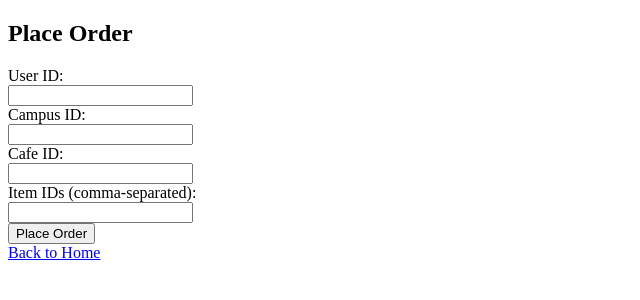
After one commit to 21pd38/Foxsense-Hackathon, a Flask app: page /place_order in a window 1280 px wide. The commit adds this page. Shown: the top 300 px of the page, without its empty margins (0-640 px from the left). Run offline with Flask 3, Linux system fonts and the light colour scheme.

Commit message:
Ability to place orders

```diff
--- a/main.py
+++ b/main.py
@@ -97,7 +97,6 @@ def register_item():
         description = request.form['description']
         price = request.form['price']
         dietary_info = request.form['dietary_info']
-
         try:
             mycursor.execute("INSERT INTO MenuItem (itemID, campusID, cafeID, itemName, description, price, dietaryInfo) VALUES (%s, %s, %s, %s, %s, %s, %s)", (item_id, campus_id, cafe_id, item_name, description, price, dietary_info))
             mydb.commit()
@@ -107,6 +106,26 @@ def register_item():
             return render_template('register_item.html', error=error)
     return render_template('register_item.html')
 
+@app.route('/place_order', methods=['GET', 'POST'])
+def place_order():
+    if request.method == 'POST':
+        user_id = request.form['user_id']
+        campus_id = request.form['campus_id']
+        cafe_id = request.form['cafe_id']
+        item_ids = request.form['item_ids']
+
+        try:
+            sql = "INSERT INTO Order_Place (userID, campusID, cafeID, itemIDs) VALUES (%s, %s, %s, %s)"
+            mycursor.execute(sql, (user_id, campus_id, cafe_id, item_ids))
+            mydb.commit()
+
+            return redirect(url_for('home'))
+        except mysql.connector.Error as e:
+            error = "Error occurred while placing the order."
+            return render_template('place_order.html', error=error)
+
+    return render_template('place_order.html')
+
 
 if __name__ == '__main__':
     app.run(debug=True)
--- a/templates/home.html
+++ b/templates/home.html
@@ -21,5 +21,6 @@
     <a href="/register_campus">Register Campus</a><br>
     <a href="/register_cafe">Register Cafe</a><br>
     <a href="/register_item">Register Item</a><br>
+    <a href="/place_order">Place order</a><br>
 </body>
 </html>
--- /dev/null
+++ b/templates/place_order.html
@@ -0,0 +1,26 @@
+<!DOCTYPE html>
+<html lang="en">
+<head>
+    <meta charset="UTF-8">
+    <meta name="viewport" content="width=device-width, initial-scale=1.0">
+    <title>Place Order</title>
+</head>
+<body>
+    <h2>Place Order</h2>
+    {% if error %}
+        <p style="color: red;">{{ error }}</p>
+    {% endif %}
+    <form action="/place_order" method="post">
+        <label for="user_id">User ID:</label><br>
+        <input type="text" id="user_id" name="user_id" required><br>
+        <label for="campus_id">Campus ID:</label><br>
+        <input type="text" id="campus_id" name="campus_id" required><br>
+        <label for="cafe_id">Cafe ID:</label><br>
+        <input type="text" id="cafe_id" name="cafe_id" required><br>
+        <label for="item_ids">Item IDs (comma-separated):</label><br>
+        <input type="text" id="item_ids" name="item_ids" required><br>
+        <input type="submit" value="Place Order">
+    </form>
+    <a href="/home">Back to Home</a>
+</body>
+</html>
```
